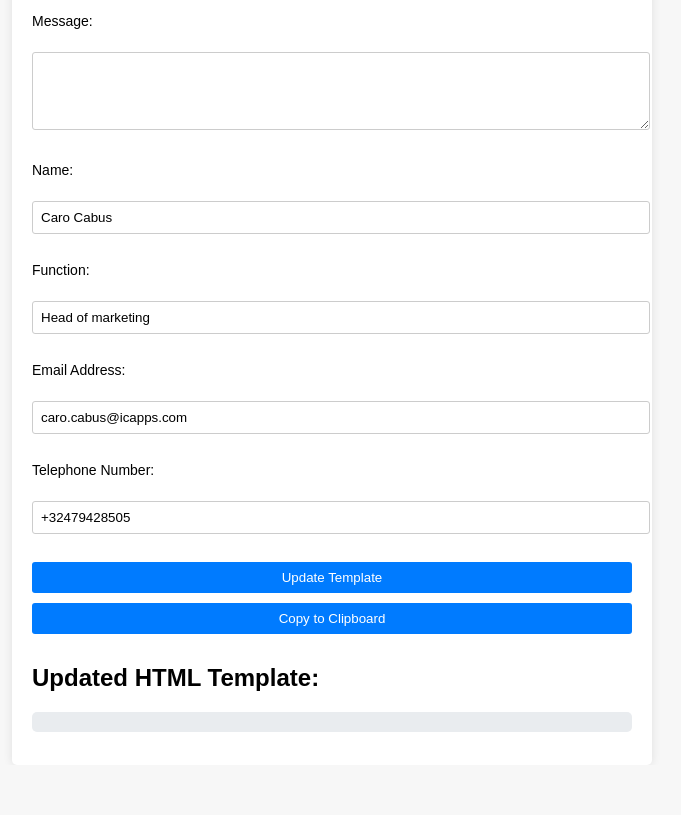
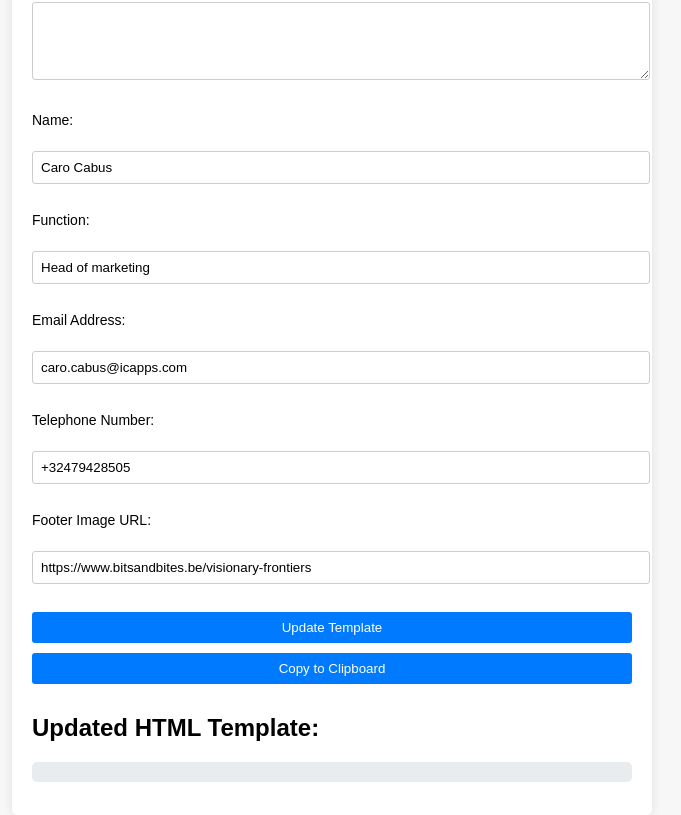
Before and after one commit to yorrick-icapps/mailformatter, a plain HTML site: page index.html in a window 1280 px wide. Shown: the part 53-868 px from the top of the page, without its empty margins (308-989 px from the left). Before the commit the page ends 818 px from the top, so only its background shows below. Drawn offline with Linux system fonts and the light colour scheme.

Commit message:
Update index.html

```diff
--- a/index.html
+++ b/index.html
@@ -25,8 +25,8 @@
             <label for="telephonenumber">Telephone Number:</label><br>
             <input type="tel" id="telephonenumber" name="telephonenumber" value="+32479428505"><br><br>
 
-            <!--label for="footerimage">Footer Image URL:</label><br>
-            <input type="url" id="footerimage" name="footerimage" value="https://www.bitsandbites.be/visionary-frontiers"><br><br!-->
+            <label for="footerimage">Footer Image URL:</label><br>
+            <input type="url" id="footerimage" name="footerimage" value="https://www.bitsandbites.be/visionary-frontiers"><br><br>
 
             <button type="button" onclick="updateTemplate()">Update Template</button>
         </form>
```
